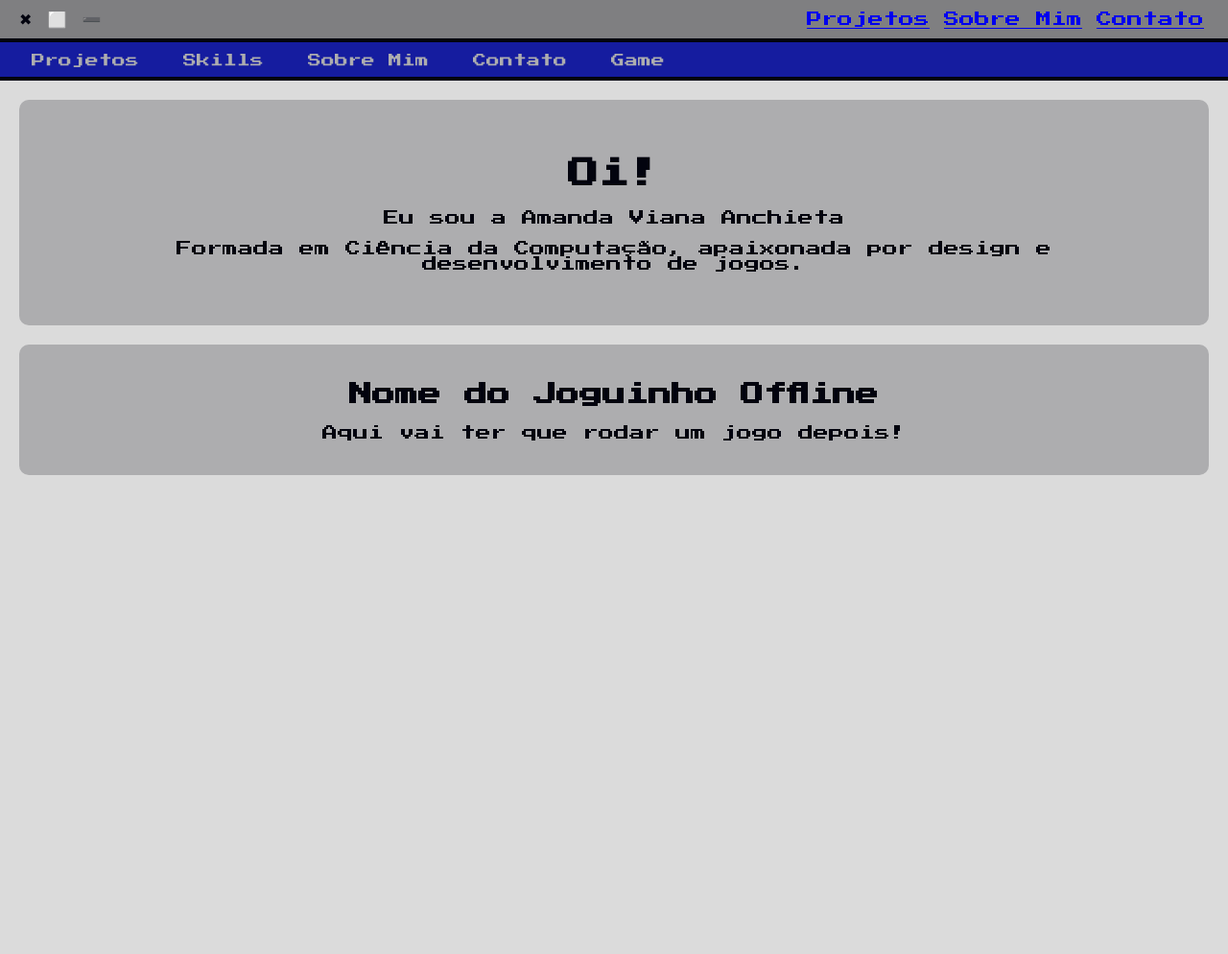
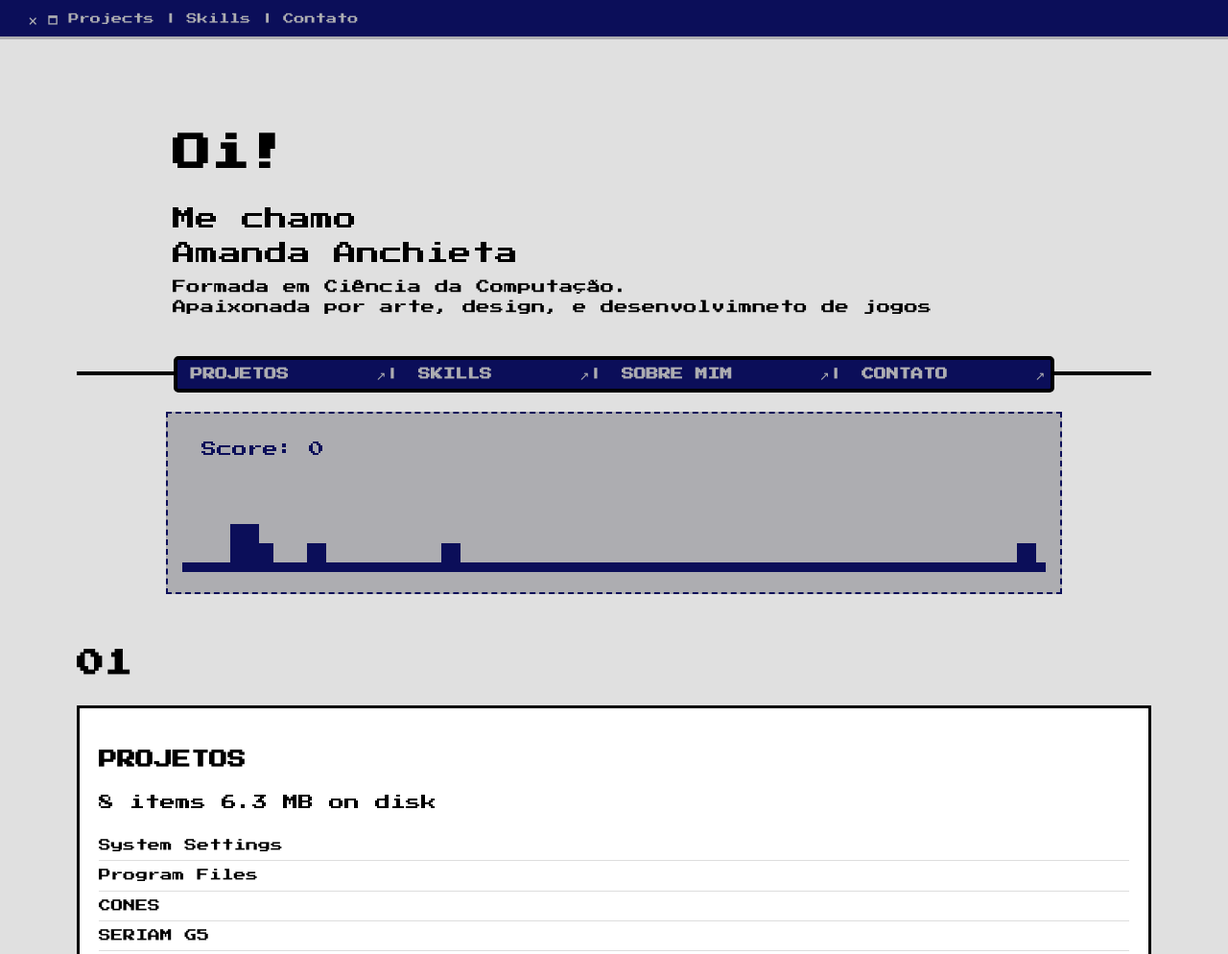
Before and after one commit to amandaxva/Portfolio, a plain HTML site: page index.html in a window 1280 px wide. Shown: the top 994 px of the page at 96% size. Before the commit the page ends 800 px from the top, so only its background shows below. Drawn offline with Linux system fonts and the light colour scheme.

Commit message:
Atualizações

```diff
--- a/index.html
+++ b/index.html
@@ -3,45 +3,155 @@
 <head>
     <meta charset="UTF-8">
     <meta name="viewport" content="width=device-width, initial-scale=1.0">
-    <title>Amanda Viana - Portfólio</title>
+    <title>Portfólio - Amanda</title>
     <link rel="stylesheet" href="styles.css">
     <style>
         @import url('https://fonts.googleapis.com/css2?family=Press+Start+2P&display=swap');
     </style>
 </head>
 <body>
-    <!-- Barra estilo janela -->
-    <nav class="window-bar">
-        <span class="window-controls">✖ ⬜ ➖</span>
-        <ul>
-            <li><a href="#projetos">Projetos</a></li>
-            <li><a href="#sobre">Sobre Mim</a></li>
-            <li><a href="#contato">Contato</a></li>
-        </ul>
-    </nav>
+    <!-- Barra superior -->
+    <div class="window-bar">
+        <span>🗙 🗖   Projects | Skills | Contato</span>
+    </div>
 
-    <!-- Barra de navegação horizontal estilo Foto 5 -->
-    <nav class="nav-bar">
-        <ul>
-            <li><a href="#projetos">Projetos</a></li>
-            <li><a href="#skills">Skills</a></li>
-            <li><a href="#sobre">Sobre Mim</a></li>
-            <li><a href="#contato">Contato</a></li>
-            <li><a href="#game">Game</a></li>
-        </ul>
-    </nav>
+    <!-- Seção principal -->
+    <div class="main-container">
+        <h1>Oi!</h1>
+        <div class="intro">
+            <p class="title-line">Me chamo</p>
+            <p class="title-line">Amanda Anchieta</p>
+            <p class="description">Formada em Ciência da Computação. </p>
+            <p class="description"> Apaixonada por arte, design, e desenvolvimneto de jogos</p>
+        </div>
 
-    <div class="container">
-        <header>
-            <h1>Oi!</h1>
-            <p>Eu sou a Amanda Viana Anchieta</p>
-            <p>Formada em Ciência da Computação, apaixonada por design e desenvolvimento de jogos.</p>
-        </header>
+        <!-- Divisor -->
+        <div class="divider"></div>
 
-        <section id="game">
-            <h2>Nome do Joguinho Offline</h2>
-            <p>Aqui vai ter que rodar um jogo depois!</p>
-        </section>
+        <!-- Quick Links -->
+        <div class="quick-links">
+            <span><strong>PROJETOS</strong></span> ↗|
+            <span><strong>SKILLS</strong></span> ↗|
+            <span><strong>SOBRE MIM</strong></span> ↗|
+            <span><strong>CONTATO</strong></span> ↗
+        </div>
+
+        <!-- Jogo do Dinossauro -->
+        <div class="game-container">
+            <canvas id="game" width="900" height="150"></canvas>
+        </div>
+
+        <script>
+            const canvas = document.getElementById('game');
+            const ctx = canvas.getContext('2d');
+
+            // Variáveis do jogo
+            let dino = {
+                x: 50,
+                y: 100,
+                width: 30,
+                height: 50,
+                jumping: false,
+                velocityY: 0
+            };
+
+            let obstacles = [];
+            let score = 0;
+            let gameSpeed = 5;
+            let gameOver = false;
+
+            // Controles
+            document.addEventListener('keydown', (e) => {
+                if (e.code === 'Enter' && !dino.jumping) {
+                    dino.jumping = true;
+                    dino.velocityY = -12;
+                }
+            });
+
+            // Loop do jogo
+            function gameLoop() {
+                if (gameOver) return;
+
+                // Limpar canvas
+                ctx.clearRect(0, 0, canvas.width, canvas.height);
+
+                // Desenhar dinossauro
+                ctx.fillStyle = '#0b0e59'
+                ctx.fillRect(dino.x, dino.y, dino.width, dino.height);
+
+                // Física do pulo
+                dino.y += dino.velocityY;
+                dino.velocityY += 0.8;
+
+                if (dino.y > 100) {
+                    dino.y = 100;
+                    dino.jumping = false;
+                    dino.velocityY = 0;
+                }
+
+                // Gerar obstáculos
+                if (Math.random() < 0.02) {
+                    obstacles.push({
+                        x: canvas.width,
+                        width: 20,
+                        height: 30
+                    });
+                }
+
+                // Mover e desenhar obstáculos
+                for (let i = 0; i < obstacles.length; i++) {
+                    obstacles[i].x -= gameSpeed;
+                    ctx.fillRect(obstacles[i].x, canvas.height - obstacles[i].height,
+                                obstacles[i].width, obstacles[i].height);
+
+                    // Detecção de colisão
+                    if (dino.x + dino.width > obstacles[i].x &&
+                        dino.x < obstacles[i].x + obstacles[i].width &&
+                        dino.y + dino.height > canvas.height - obstacles[i].height) {
+                        gameOver = true;
+                        alert(`Game Over! Score: ${score}`);
+                    }
+
+                    // Remover obstáculos que saíram da tela
+                    if (obstacles[i].x + obstacles[i].width < 0) {
+                        obstacles.splice(i, 1);
+                        score++;
+                        if (score % 5 === 0) gameSpeed += 0.5;
+                    }
+                }
+
+                // Desenhar chão
+                ctx.fillRect(0, canvas.height - 10, canvas.width, 10);
+
+                // Desenhar score
+                ctx.font = '16px "Press Start 2P"';
+                ctx.fillText(`Score: ${score}`, 20, 30);
+
+                requestAnimationFrame(gameLoop);
+            }
+
+            gameLoop();
+        </script>
+
+        <!-- Seção de widgets (simulando a segunda imagem) -->
+        <div class="widget-section">
+            <h2>01</h2>
+            <div class="widget">
+                <h3>PROJETOS</h3>
+                <p>8 items  6.3 MB on disk</p>
+                <ul>
+                    <li>System Settings</li>
+                    <li>Program Files</li>
+                    <li>CONES</li>
+                    <li>SERIAM G5</li>
+                    <li>PRôtero ?</li>
+                    <li>ENTRAR</li>
+                    <li>ENFINITEURNELLE</li>
+                    <li>CHICATA UH</li>
+                    <li>Saves Games ?</li>
+                </ul>
+            </div>
+        </div>
     </div>
 </body>
 </html>
--- a/styles.css
+++ b/styles.css
@@ -1,95 +1,124 @@
-/* Importando a fonte */
-@import url('https://fonts.googleapis.com/css2?family=Press+Start+2P&display=swap');
-
+/* Estilo geral */
 body {
-    font-family: "Press Start 2P", system-ui;
-    background-color: #dbdbdb;
-    color: #02030e;
+    font-family: 'Press Start 2P', cursive;
+    background-color: #e0e0e0;
+    color: #000;
     margin: 0;
     padding: 0;
+    line-height: 1.6;
 }
 
-/* Barra superior estilo janela */
+/* Barra de navegação superior */
 .window-bar {
-    background-color: #7f7f81;
-    color: #02030e;
-    padding: 10px;
-    text-align: left;
-    display: flex;
-    justify-content: space-between;
-    align-items: center;
-    border-bottom: 4px solid #02030e;
+    background-color: #0b0e59;
+    color: #adadb1;
+    font-size: 0.7rem;
+    line-height: 1.8;
+    padding: 8px;
+    padding-left: 30px;
+    padding-top: 10px;
+    border-bottom: 3px solid #adadb1;
 }
 
-.window-bar ul {
-    list-style: none;
-    margin: 0;
-    padding: 0;
-    display: flex;
-    align-items: center;
+/* Seção principal */
+.main-container {
+    margin: 40px auto;
+    padding: 20px 80px;
 }
 
-.window-bar li {
-    display: inline-block;
-    margin-right: 15px;
+/* Títulos e texto */
+h1 {
+    font-size: 2.5rem;
+    margin-bottom: 30px;
+    margin-left: 100px;
 }
 
-.window-controls {
-    margin-left: 10px;
-    cursor: pointer;
+.title-line {
+    font-size: 1.5rem;
+    line-height: 0.5;
+    margin-left: 100px;
 }
 
-/* Barra horizontal de navegação (estilo Foto 5) */
-.nav-bar {
-    background-color: #151c9f;
-    padding: 10px;
-    text-align: center;
-    border-bottom: 4px solid #02030e;
+
+.description {
+    margin-top: 10px;
+    font-size: 0.9rem;
+    margin-bottom: 5px;
+    line-height: 0.8;
+    margin-left: 100px;
 }
 
-.nav-bar ul {
-    list-style: none;
-    padding: 0;
-    margin: 0;
-    display: flex;
+/* Divisor */
+.divider {
+    height: 4px;
+    background-color: #000;
+    margin-top: 60px;
 }
 
-.nav-bar ul li {
-    margin: 0 15px;
+/* Quick Links */
+.quick-links {
+    font-size: 0.8rem;
+    margin: -20px 0;
+    padding: 5px;
+    text-align: center;
+    background-color: #0b0e59;
+    color: #adadb1;
+    width: 900px;
+    justify-self: center;
+    border-radius: 5px;
+    border: 4px solid #000;
 }
 
-.nav-bar ul li a {
-    color: #adadaf;
-    text-decoration: none;
-    font-size: 14px;
+.quick-links span {
     padding: 8px;
-    transition: 0.3s;
+    margin-right: 70px;
+    justify-self: center;
+    justify-content: space-around;
 }
 
-.nav-bar ul li a:hover {
-    background-color: #02030e;
-    color: #ffffff;
-    border-radius: 5px;
+/* jogo */
+.game-container {
+    background-color: #adadb1;
+    border: 2px dashed #0b0e59;
+    padding: 15px;
+    margin: 40px 0;
+    width: 900px;
+    justify-items: center;
+    justify-self: center;
 }
 
-/* Conteúdo principal */
-.container {
-    padding: 20px;
-    text-align: left;
+/* Seção de widgets */
+.widget-section {
+    margin-top: 50px;
 }
 
-header {
-    background-color: #adadaf;
-    padding: 40px;
-    text-align: center;
-    border-radius: 10px;
+.widget-section h2 {
+    font-size: 1.8rem;
     margin-bottom: 20px;
 }
 
-section {
-    background-color: #adadaf;
+.widget {
+    background-color: #fff;
+    border: 3px solid #000;
     padding: 20px;
-    border-radius: 10px;
-    text-align: center;
-    margin-top: 20px;
+    margin-bottom: 30px;
 }
+
+.widget h3 {
+    font-size: 1.2rem;
+    margin-bottom: 10px;
+    text-transform: uppercase;
+}
+
+.widget ul {
+    list-style-type: none;
+    padding: 0;
+    margin-top: 15px;
+}
+
+.widget li {
+    padding: 5px 0;
+    font-size: 0.8rem;
+    text-align: left;
+    border-bottom: 1px solid #ddd;
+}
```
